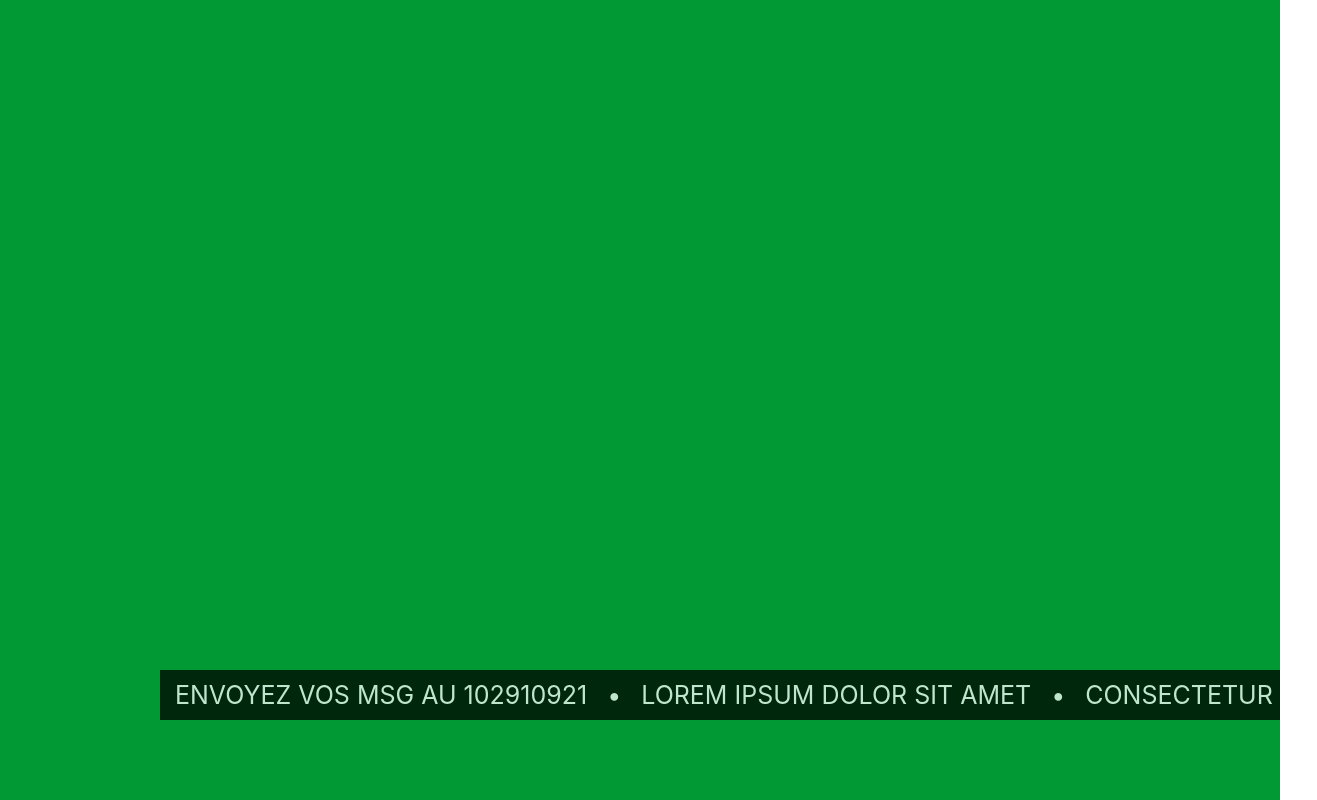
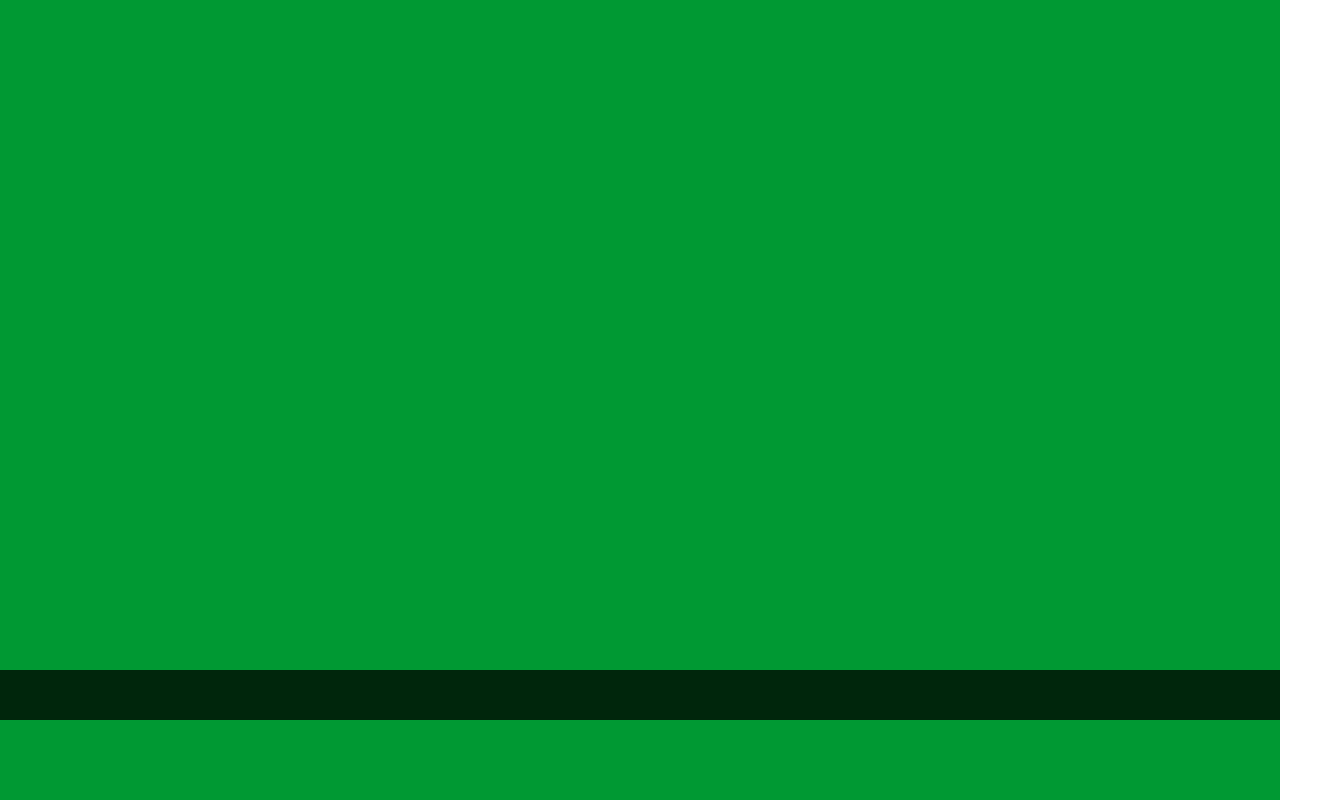
Before and after one commit to surizom/hyris-live-strip, a React (Create React App) app: page / in a window 1280 px wide. Shown: the whole page, 1317 px wide, since content can reach past the window. Built offline with nearby package versions, Linux system fonts and the light colour scheme.

Commit message:
implement css transition

```diff
--- a/src/components/Strip.css
+++ b/src/components/Strip.css
@@ -1,8 +1,13 @@
 .strip {
-
   flex-grow: 1;
   white-space: nowrap;
-  overflow: hidden;
+  overflow: scroll;
+  scrollbar-width: none;
+  scroll-behavior: smooth;
+
+  /* duration : size / 80 */
+  --duration: 120s;
+  animation: slide linear var(--duration) infinite;
 
   display: flex;
   flex-direction: row;
@@ -11,6 +16,16 @@
   font-size: 25px;
 }
 
-.message{
+@keyframes slide {
+  0% {
+    margin-left: 1800px;
+  }
+  100% {
+    margin-left: -9000px;
+  }
+}
+
+.message {
   margin: 0 10px;
+  text-align: center;
 }
--- a/src/components/Strip.tsx
+++ b/src/components/Strip.tsx
@@ -5,25 +5,37 @@ const messages = [
   "Envoyez vos msg au 102910921",
   "Lorem ipsum dolor sit amet",
   "Consectetur adipiscing elit",
+  "deserunt mollit anim id est laborum",
   "sed do eiusmod tempor incididunt ut labore et ",
-  "dolore magna aliqua. Ut enim ad minim veniam",
+  "deserunt mollit anim id est labdazzdorum",
+  "Envoyez vos msg au 102910921212",
   "quis nostrud exercitation ullamco laboris nisi ut aliquip",
   "ex ea commodo consequat. Duis aute irure dolor in reprehenderit i",
+  "deserunt mollit anim id est laborzaddazdzaum",
   "n voluptate velit esse cillum dolore eu fugiat nulla pariatur.",
   "Excepteur sint occaecat cupidatat non proident, sunt in culpa qui officia",
-  "deserunt mollit anim id est laborum",
+  "deserunt mollit anim id est laboazdadzrum",
+  "Envoyez vos msg au 10291011921",
 ];
 
-const Strip = () => (
-  // const [scroll, setScroll] = useState(0);
-  <div className="strip">
-    {messages.map((message) => (
-      <>
-        <div className="message">{message.toUpperCase()}</div>
-        <div className="message">•</div>
-      </>
-    ))}
-  </div>
-);
+const Strip = () => {
+  const animationInfo = {
+    length: messages.join(",").length * 15,
+    duration: (messages.join(",").length * 15) / 80,
+  };
+
+  // eslint-disable-next-line
+  console.log(animationInfo);
+
+  return (
+    <div className="strip">
+      {messages.map((message) => (
+        <div className="message" key={message}>
+          <div>{message.toUpperCase()}</div>
+        </div>
+      ))}
+    </div>
+  );
+};
 
 export default Strip;
--- a/src/components/StripContainer.css
+++ b/src/components/StripContainer.css
@@ -4,13 +4,13 @@
   align-items: center;
   position: absolute;
   right: 0;
-  left: 160px;
+  left: 0;
   opacity: 0.75;
   bottom: 80px;
   background-color: black;
 }
 .separator {
   font-size: 44px;
-  line-height : 44px;
-  align-self:flex-start;
+  line-height: 44px;
+  align-self: flex-start;
 }
--- a/src/index.css
+++ b/src/index.css
@@ -4,6 +4,9 @@ body {
     "Cantarell", "Fira Sans", "Droid Sans", "Helvetica Neue", sans-serif;
   -webkit-font-smoothing: antialiased;
   -moz-osx-font-smoothing: grayscale;
+
+  overflow: hidden;
+  scrollbar-width: none;
 }
 
 code {
```
